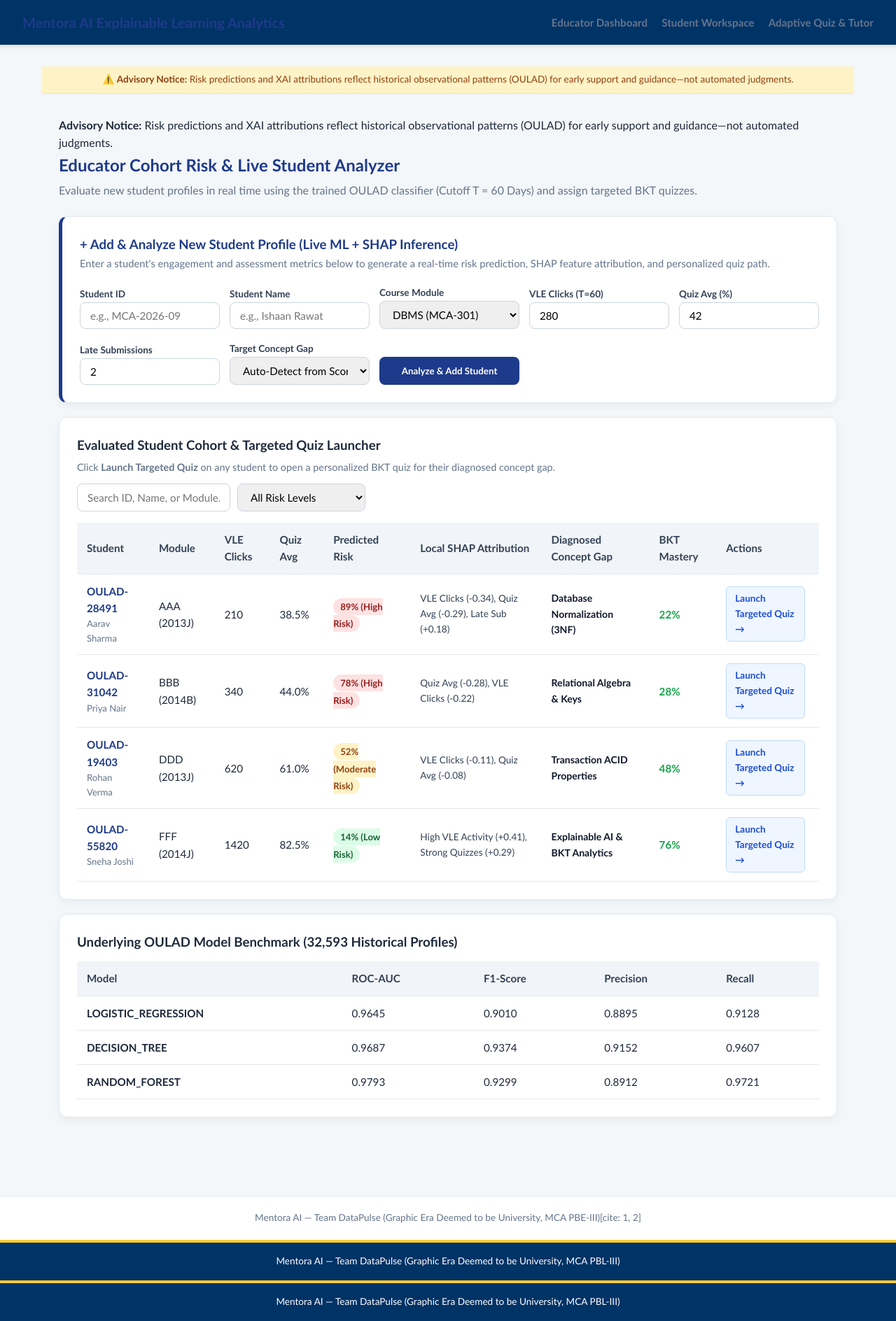
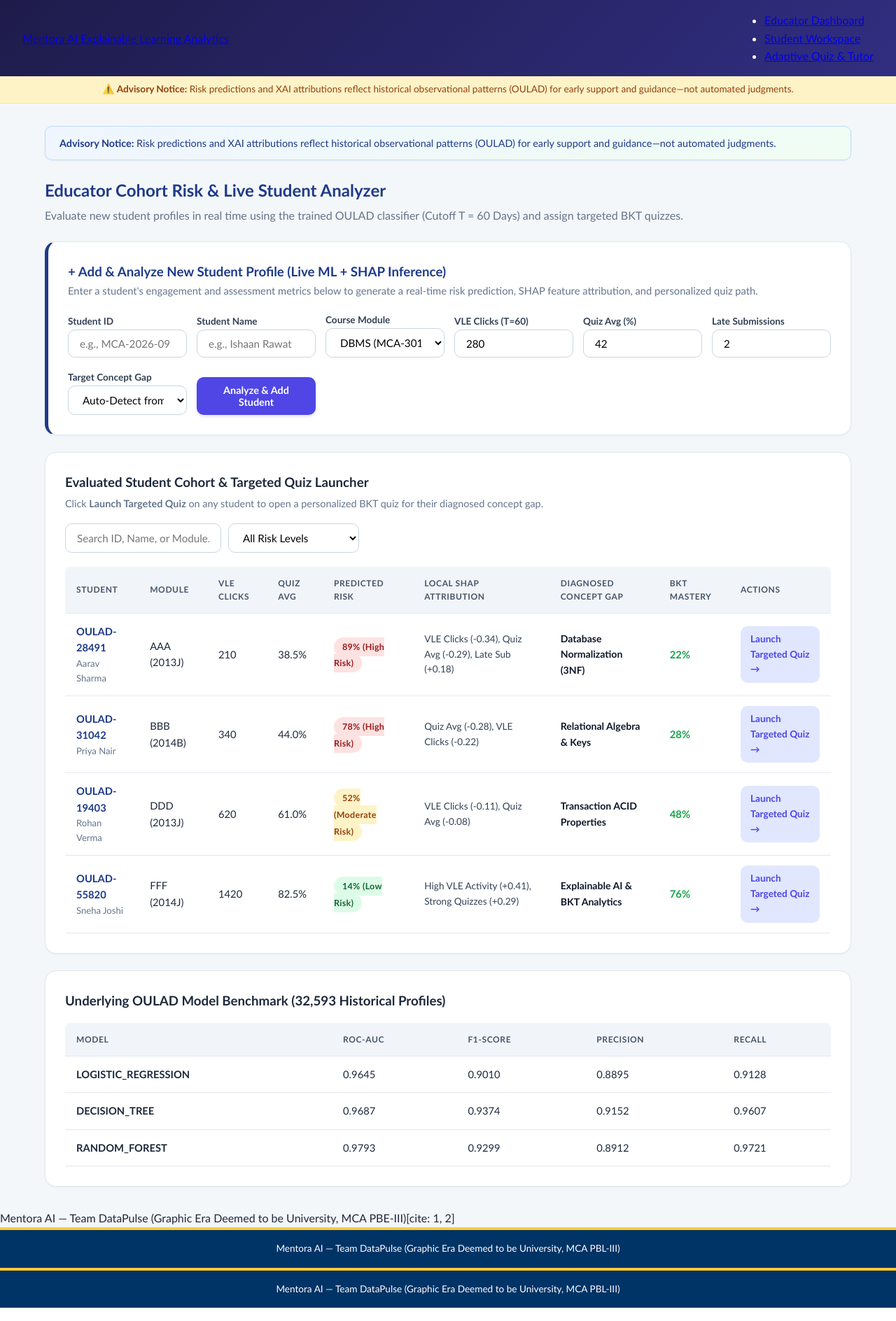
Before and after one commit to tiwavi/mentora-ai, a Flask app: page / in a window 1280 px wide. Shown: the whole page at 70% size. Run offline with Flask 3, Linux system fonts and the light colour scheme.

Commit message:
[UI] Upgrade global CSS with modern glassmorphism, gradients, micro-interactions, and refined typography

```diff
--- a/web/static/css/style.css
+++ b/web/static/css/style.css
@@ -1,279 +1,321 @@
+/* ==========================================================================
+   Mentora AI - Modern Design System & CSS
+   ========================================================================== */
+
 :root {
-    --primary: #1e3a8a;
-    --primary-hover: #1d4ed8;
-    --bg-light: #f8fafc;
-    --text-dark: #1e293b;
+    --primary: #4f46e5;
+    --primary-dark: #4338ca;
+    --accent: #06b6d4;
+    --bg-main: #f8fafc;
+    --card-bg: #ffffff;
+    --text-main: #0f172a;
     --text-muted: #64748b;
     --border-color: #e2e8f0;
+    --radius-lg: 16px;
+    --radius-md: 10px;
+    --shadow-sm: 0 1px 3px rgba(0, 0, 0, 0.05);
+    --shadow-md: 0 10px 25px -5px rgba(0, 0, 0, 0.08), 0 8px 10px -6px rgba(0, 0, 0, 0.08);
+    --transition: all 0.25s cubic-bezier(0.4, 0, 0.2, 1);
 }
 
 body {
-    font-family: 'Segoe UI', Tahoma, Geneva, Verdana, sans-serif;
-    background-color: var(--bg-light);
-    color: var(--text-dark);
+    font-family: 'Inter', system-ui, -apple-system, sans-serif;
+    background-color: var(--bg-main);
+    color: var(--text-main);
     margin: 0;
     padding: 0;
-    line-height: 1.6;
+    -webkit-font-smoothing: antialiased;
 }
 
-/* Navbar Styling */
+/* Navbar */
 .navbar {
-    background-color: #ffffff;
-    border-bottom: 1px solid var(--border-color);
-    padding: 14px 30px;
+    background: linear-gradient(135deg, #1e1b4b 0%, #312e81 100%);
+    color: #ffffff;
+    padding: 16px 32px;
     display: flex;
     justify-content: space-between;
     align-items: center;
-    box-shadow: 0 1px 3px rgba(0,0,0,0.05);
+    box-shadow: 0 4px 20px rgba(30, 27, 75, 0.15);
 }
 
-.navbar-brand {
-    font-weight: 700;
-    font-size: 1.25rem;
-    color: var(--primary);
-    text-decoration: none;
+.navbar h1 {
+    margin: 0;
+    font-size: 1.4rem;
+    font-weight: 800;
+    letter-spacing: -0.025em;
+    background: linear-gradient(to right, #818cf8, #38bdf8);
+    -webkit-background-clip: text;
+    -webkit-text-fill-color: transparent;
 }
 
-.navbar-nav {
-    display: flex;
-    list-style: none;
-    gap: 20px;
-    margin: 0;
-    padding: 0;
+.nav-links a {
+    color: #cbd5e1;
+    text-decoration: none;
+    margin-left: 24px;
+    font-weight: 500;
+    font-size: 0.95rem;
+    transition: var(--transition);
 }
 
-.navbar-nav a {
-    text-decoration: none;
-    color: var(--text-muted);
-    font-weight: 600;
-    font-size: 0.95rem;
-    transition: color 0.2s;
+.nav-links a:hover, .nav-links a.active {
+    color: #ffffff;
+    text-shadow: 0 0 12px rgba(56, 189, 248, 0.5);
 }
 
-.navbar-nav a:hover, .navbar-nav a.active {
-    color: var(--primary);
+/* Container Layout */
+.container {
+    max-width: 1300px;
+    margin: 32px auto;
+    padding: 0 24px;
 }
 
-/* Main Layout Container */
-.main-container {
-    max-width: 1200px;
-    margin: 30px auto;
-    padding: 0 20px;
+/* Cards */
+.card-box {
+    background: var(--card-bg);
+    border: 1px solid var(--border-color);
+    border-radius: var(--radius-lg);
+    padding: 28px;
+    box-shadow: var(--shadow-sm);
+    margin-bottom: 24px;
+    transition: var(--transition);
 }
 
-/* Cards & Grid Utilities */
-.card-box {
-    background: #ffffff;
-    border: 1px solid var(--border-color);
-    border-radius: 12px;
-    padding: 25px;
-    box-shadow: 0 4px 12px rgba(0, 0, 0, 0.05);
-    margin-bottom: 20px;
+.card-box:hover {
+    box-shadow: var(--shadow-md);
+    border-color: #cbd5e1;
 }
 
-/* Quiz UI Styles */
-.option-btn {
-    display: block;
-    width: 100%;
-    text-align: left;
-    background: #f8fafc;
-    border: 2px solid #cbd5e1;
-    padding: 14px 18px;
-    margin-bottom: 12px;
-    border-radius: 8px;
-    cursor: pointer;
-    font-size: 1rem;
-    color: var(--text-dark);
-    font-weight: 500;
-    transition: all 0.2s ease;
-}
-
-.option-btn:hover {
-    background: #eff6ff;
-    border-color: #3b82f6;
-    color: #1d4ed8;
-}
-
-.progress-track {
-    width: 100%;
-    height: 24px;
-    background: #e2e8f0;
-    border-radius: 12px;
-    overflow: hidden;
-    margin-top: 12px;
-}
-
-.progress-fill {
-    height: 100%;
-    background: #16a34a;
-    color: white;
-    font-size: 0.85rem;
-    font-weight: bold;
-    display: flex;
-    align-items: center;
-    justify-content: center;
-    transition: width 0.4s ease;
-}
-
-.concept-row {
-    display: flex;
-    justify-content: space-between;
-    padding: 10px 0;
-    border-bottom: 1px solid #f1f5f9;
-    font-size: 0.95rem;
-}
-
-.feedback-box {
-    margin-top: 20px;
-    padding: 15px;
-    border-radius: 8px;
-    font-weight: 600;
-    display: none;
-}
-
-.alert-success-custom {
-    background: #dcfce7;
-    color: #166534;
-    border: 1px solid #86efac;
-}
-
-.alert-danger-custom {
-    background: #fee2e2;
-    color: #991b1b;
-    border: 1px solid #fca5a5;
-}
-
-.next-btn {
-    background-color: var(--primary);
-    color: #ffffff;
-    border: none;
-    padding: 12px 20px;
-    border-radius: 8px;
-    font-weight: 600;
-    cursor: pointer;
-    margin-top: 15px;
-    display: none;
-}
-
-.next-btn:hover {
-    background-color: var(--primary-hover);
-}
-
-/* Footer */
-footer {
-    text-align: center;
-    padding: 20px;
-    color: var(--text-muted);
-    font-size: 0.85rem;
-    border-top: 1px solid var(--border-color);
-    margin-top: 50px;
-    background: #ffffff;
-}
-
-/* Educator Dashboard KPI Grid & Tables */
+/* KPI Grid */
 .kpi-grid {
     display: grid;
-    grid-template-columns: repeat(auto-fit, minmax(240px, 1fr));
+    grid-template-columns: repeat(auto-fit, minmax(260px, 1fr));
     gap: 20px;
-    margin-bottom: 25px;
+    margin-bottom: 28px;
 }
 
 .kpi-card {
-    background: #ffffff;
+    background: linear-gradient(145deg, #ffffff 0%, #f8fafc 100%);
     border: 1px solid var(--border-color);
-    border-radius: 12px;
-    padding: 20px 24px;
-    box-shadow: 0 2px 8px rgba(0, 0, 0, 0.04);
+    border-radius: var(--radius-lg);
+    padding: 24px;
+    box-shadow: var(--shadow-sm);
+    position: relative;
+    overflow: hidden;
+    transition: var(--transition);
+}
+
+.kpi-card::before {
+    content: '';
+    position: absolute;
+    top: 0;
+    left: 0;
+    width: 4px;
+    height: 100%;
+    background: var(--primary);
+}
+
+.kpi-card:hover {
+    transform: translateY(-3px);
+    box-shadow: var(--shadow-md);
 }
 
 .kpi-value {
-    font-size: 2rem;
-    font-weight: 700;
-    margin-top: 6px;
+    font-size: 2.2rem;
+    font-weight: 800;
+    margin-top: 8px;
+    color: var(--text-main);
+    letter-spacing: -0.03em;
 }
 
+/* Data Tables */
 .data-table {
     width: 100%;
-    border-collapse: collapse;
-    margin-top: 12px;
-    font-size: 0.95rem;
+    border-collapse: separate;
+    border-spacing: 0;
+    margin-top: 16px;
+    font-size: 0.92rem;
 }
 
 .data-table th, .data-table td {
     text-align: left;
-    padding: 12px 14px;
+    padding: 14px 16px;
     border-bottom: 1px solid var(--border-color);
 }
 
 .data-table th {
     background-color: #f1f5f9;
-    color: #334155;
-    font-weight: 600;
+    color: #475569;
+    font-weight: 700;
+    text-transform: uppercase;
+    font-size: 0.75rem;
+    letter-spacing: 0.05em;
+}
+
+.data-table th:first-child { border-top-left-radius: 8px; }
+.data-table th:last-child { border-top-right-radius: 8px; }
+
+.data-table tr {
+    transition: var(--transition);
 }
 
 .data-table tr:hover {
     background-color: #f8fafc;
 }
 
-/* Badges & Filter Controls */
+/* Form Inputs & Controls */
 .toolbar {
     display: flex;
     flex-wrap: wrap;
-    gap: 12px;
+    gap: 16px;
     justify-content: space-between;
     align-items: center;
-    margin-bottom: 16px;
+    margin-bottom: 20px;
 }
 
 .search-input, .filter-select {
-    padding: 9px 14px;
+    padding: 10px 16px;
     border: 1px solid #cbd5e1;
-    border-radius: 8px;
+    border-radius: var(--radius-md);
     font-size: 0.95rem;
     outline: none;
+    background: #ffffff;
+    transition: var(--transition);
 }
 
+.search-input:focus, .filter-select:focus {
+    border-color: var(--primary);
+    box-shadow: 0 0 0 3px rgba(79, 70, 229, 0.15);
+}
+
+/* Buttons */
+.next-btn, .action-btn {
+    background: var(--primary);
+    color: #ffffff;
+    border: none;
+    padding: 10px 18px;
+    border-radius: var(--radius-md);
+    font-size: 0.9rem;
+    font-weight: 600;
+    cursor: pointer;
+    transition: var(--transition);
+    box-shadow: 0 2px 4px rgba(79, 70, 229, 0.2);
+}
+
+.next-btn:hover, .action-btn:hover {
+    background: var(--primary-dark);
+    transform: translateY(-1px);
+    box-shadow: 0 4px 12px rgba(79, 70, 229, 0.3);
+}
+
+.action-btn {
+    background: #e0e7ff;
+    color: var(--primary);
+    box-shadow: none;
+    padding: 8px 14px;
+    font-size: 0.85rem;
+}
+
+.action-btn:hover {
+    background: var(--primary);
+    color: #ffffff;
+}
+
+/* Badges */
 .badge-high {
     background: #fee2e2;
     color: #991b1b;
-    padding: 4px 10px;
+    padding: 6px 12px;
     border-radius: 999px;
-    font-weight: 600;
-    font-size: 0.82rem;
+    font-weight: 700;
+    font-size: 0.78rem;
+    letter-spacing: 0.025em;
 }
 
 .badge-mod {
     background: #fef3c7;
     color: #92400e;
-    padding: 4px 10px;
+    padding: 6px 12px;
     border-radius: 999px;
-    font-weight: 600;
-    font-size: 0.82rem;
+    font-weight: 700;
+    font-size: 0.78rem;
+    letter-spacing: 0.025em;
 }
 
 .badge-low {
     background: #dcfce7;
     color: #166534;
-    padding: 4px 10px;
+    padding: 6px 12px;
     border-radius: 999px;
-    font-weight: 600;
-    font-size: 0.82rem;
+    font-weight: 700;
+    font-size: 0.78rem;
+    letter-spacing: 0.025em;
 }
 
-.action-btn {
-    background: #eff6ff;
-    color: #1d4ed8;
+/* Banners & Feedback */
+.advisory-banner {
+    background: linear-gradient(to right, #eff6ff, #f0fdf4);
     border: 1px solid #bfdbfe;
-    padding: 6px 12px;
-    border-radius: 6px;
-    font-size: 0.85rem;
-    font-weight: 600;
-    cursor: pointer;
-    margin-right: 6px;
-    transition: all 0.2s;
+    color: #1e3a8a;
+    padding: 12px 20px;
+    border-radius: var(--radius-md);
+    font-size: 0.9rem;
+    margin-bottom: 24px;
+    box-shadow: var(--shadow-sm);
 }
 
-.action-btn:hover {
-    background: #1d4ed8;
-    color: #ffffff;
+.feedback-box {
+    padding: 14px 18px;
+    border-radius: var(--radius-md);
+    font-size: 0.92rem;
+    margin-top: 14px;
+    display: none;
+    animation: fadeIn 0.3s ease-in-out;
 }
+
+.alert-success-custom {
+    background: #f0fdf4;
+    border: 1px solid #bbf7d0;
+    color: #166534;
+}
+
+.alert-danger-custom {
+    background: #fef2f2;
+    border: 1px solid #fecaca;
+    color: #991b1b;
+}
+
+/* Progress Bars */
+.progress-track {
+    background: #e2e8f0;
+    border-radius: 999px;
+    height: 12px;
+    overflow: hidden;
+    margin-top: 8px;
+}
+
+.progress-fill {
+    background: linear-gradient(90deg, #4f46e5, #06b6d4);
+    height: 100%;
+    border-radius: 999px;
+    transition: width 0.5s ease;
+    text-align: right;
+    font-size: 0.65rem;
+    color: white;
+    padding-right: 6px;
+    line-height: 12px;
+    font-weight: bold;
+}
+
+/* Concept Rows */
+.concept-row {
+    display: flex;
+    justify-content: space-between;
+    padding: 10px 0;
+    border-bottom: 1px solid #f1f5f9;
+    font-size: 0.9rem;
+}
+
+@keyframes fadeIn {
+    from { opacity: 0; transform: translateY(4px); }
+    to { opacity: 1; transform: translateY(0); }
+}
```
